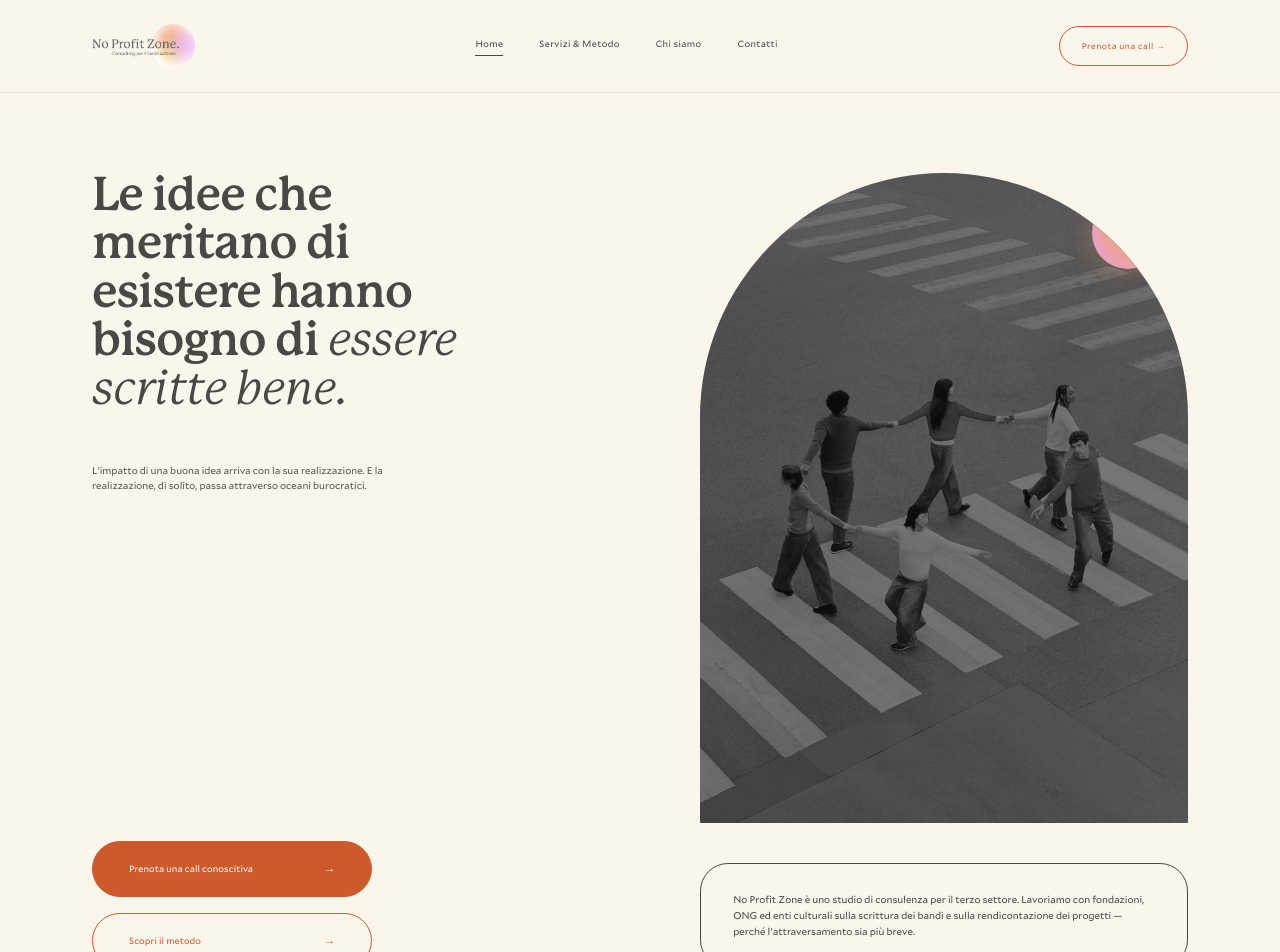
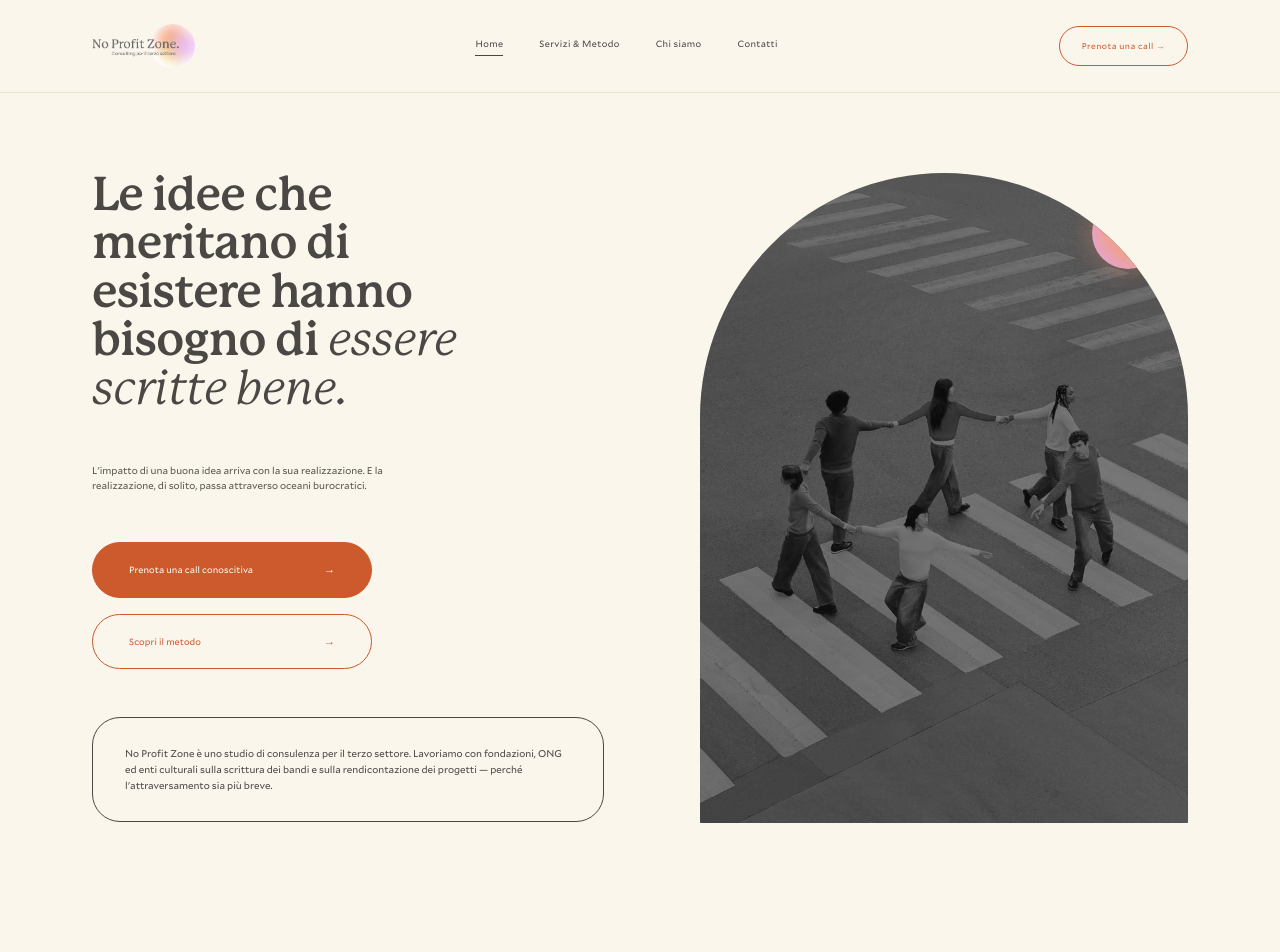
Before and after one commit to Giadasamw/noprofitzone_deploying, a Next.js app: page / in a window 1280 px wide. Shown: the top 952 px of the page. Built offline with nearby package versions, Linux system fonts and the light colour scheme.

Commit message:
feat: reorganize hero section layout
Move card to left column below CTA elements for improved flow.

```diff
--- a/src/components/Hero.tsx
+++ b/src/components/Hero.tsx
@@ -49,8 +49,7 @@ export default function Hero() {
                 flexDirection: "column",
                 alignItems: "flex-start",
                 gap: 16,
-                marginTop: "auto",
-                paddingTop: 64,
+                marginTop: 48,
               }}
             >
               <a href="#" style={pillStyle("filled")}>
@@ -60,10 +59,24 @@ export default function Hero() {
                 Scopri il metodo <span style={{ fontFamily: '"Mackinac", serif', fontSize: 11.2 }}>→</span>
               </a>
             </div>
+
+            <div
+              style={{
+                border: "1.5px solid var(--ink)",
+                borderRadius: 28,
+                padding: "28px 32px",
+                marginTop: 48,
+              }}
+            >
+              <p style={{ fontSize: 9.8, lineHeight: 1.6, color: "var(--ink)" }}>
+                No Profit Zone è uno studio di consulenza per il terzo settore. Lavoriamo con
+                fondazioni, ONG ed enti culturali sulla scrittura dei bandi e sulla
+                rendicontazione dei progetti — perché l&apos;attraversamento sia più breve.
+              </p>
+            </div>
           </div>
 
           {/* Right */}
-          <div style={{ display: "flex", flexDirection: "column", gap: 40 }}>
           <div
             style={{
               position: "relative",
@@ -93,21 +106,6 @@ export default function Hero() {
               }}
             />
           </div>
-
-            <div
-              style={{
-                border: "1.5px solid var(--ink)",
-                borderRadius: 28,
-                padding: "28px 32px",
-              }}
-            >
-              <p style={{ fontSize: 9.8, lineHeight: 1.6, color: "var(--ink)" }}>
-                No Profit Zone è uno studio di consulenza per il terzo settore. Lavoriamo con
-                fondazioni, ONG ed enti culturali sulla scrittura dei bandi e sulla
-                rendicontazione dei progetti — perché l&apos;attraversamento sia più breve.
-              </p>
-            </div>
-          </div>
         </div>
       </div>
     </section>
```
Lines whose indentation alone changed are shown as unchanged.
